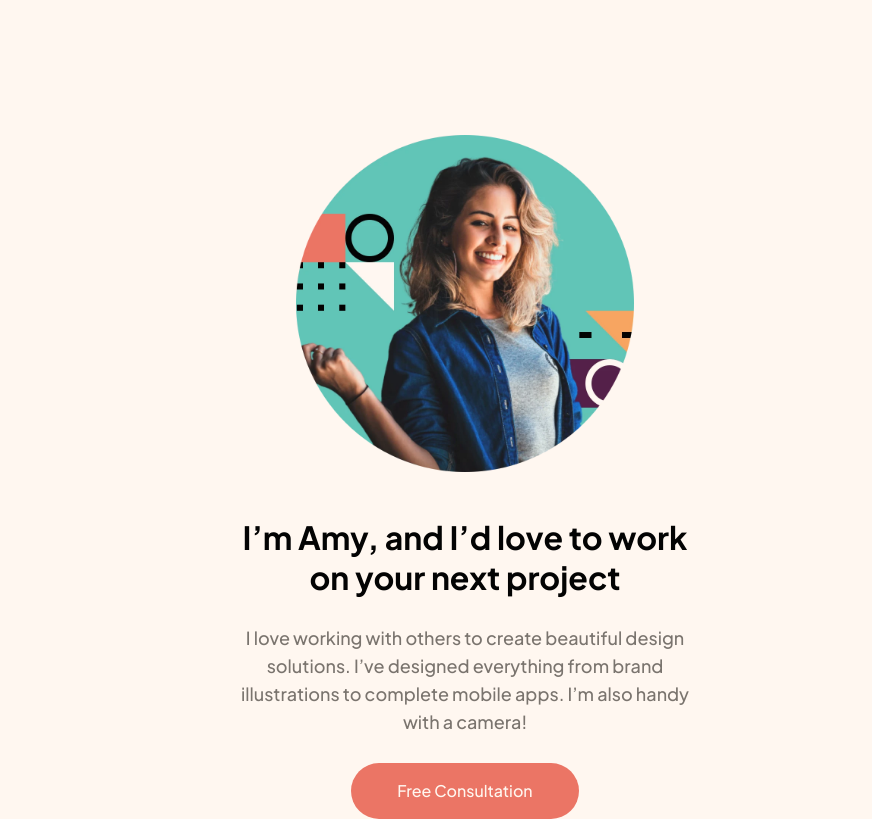
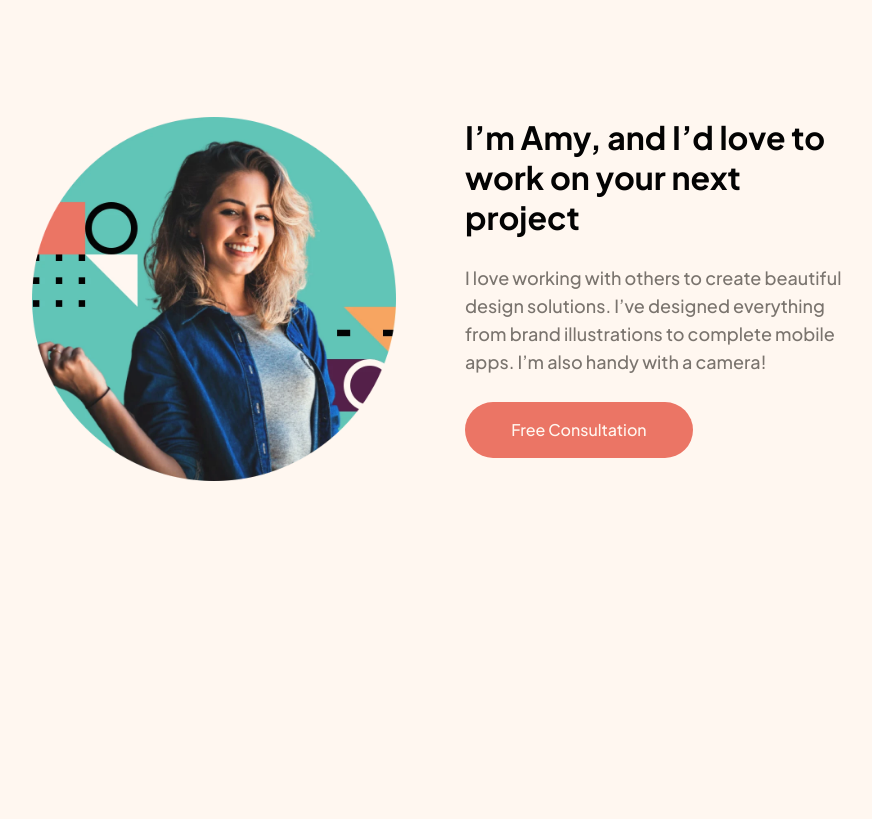
Before and after one commit to justinvanre/frontend-mentor-projects, a plain HTML site: page single-page-design-portfolio/starter-code/index.html in a window 1280 px wide. Shown: the part 943-1762 px from the top of the page, without its empty margins (175-1047 px from the left). After the commit the page ends 1431 px from the top, so only its background shows below. Drawn offline with Linux system fonts and the light colour scheme.

Commit message:
styling tablet design about section

```diff
--- a/single-page-design-portfolio/starter-code/style.css
+++ b/single-page-design-portfolio/starter-code/style.css
@@ -291,8 +291,8 @@ body {
 }
 
 .about__media__portrait {
-    width: 18.75em; /* 300 / 16 */
-    height: 18.75em;
+    max-width: 18.75em; /* 300 / 16 */
+    min-height: 18.75em;
     margin: 0 auto;
 }
 
@@ -308,6 +308,35 @@ body {
 
 .about__content > p {
     margin-block: 1.5em; /* 24 / 16 */
+}
+
+@media screen and (min-width: 48em) { /* 768 / 16 */
+    .about {
+        display: grid;
+        grid-template-columns: repeat(2, 1fr);
+        max-width: 47em; /* 846 / 18 */
+        padding: 0 2.166666667em; /* 40 / 18 */
+        text-align: left;
+    }
+
+    .about__media {
+        grid-column: 1 / 2;
+        position: relative;
+
+    }
+
+    .about__media__portrait {
+        position: absolute;
+        max-width: unset;
+        width: 20.222222222em; /* 364 / 18 */
+        min-height: 20.222222222em;
+        right: 3.833333333em; /* 69 / 18 */
+    }
+
+    .about__content {
+        margin-top: 0;
+        align-self: center;
+    }
 }
 
 
```
